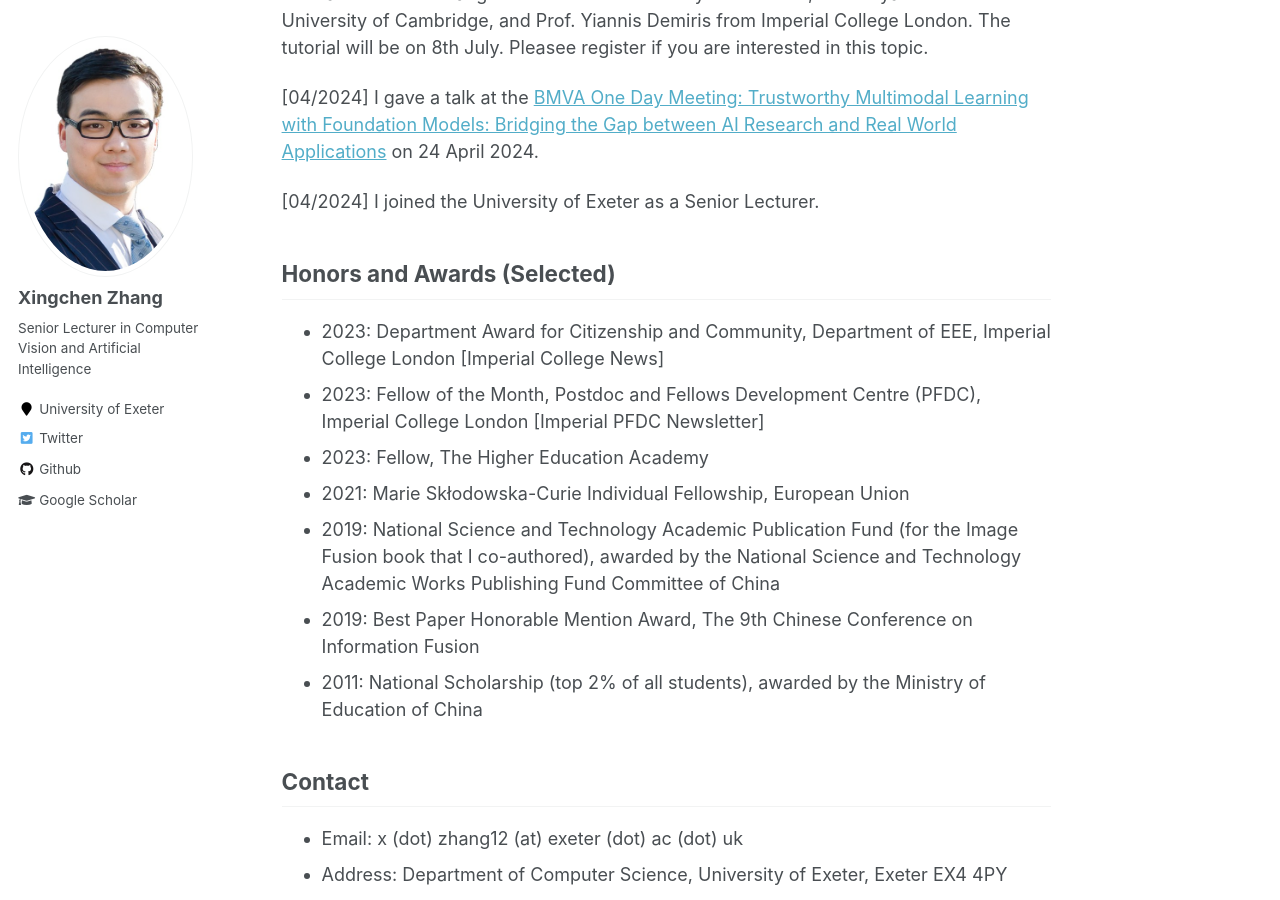
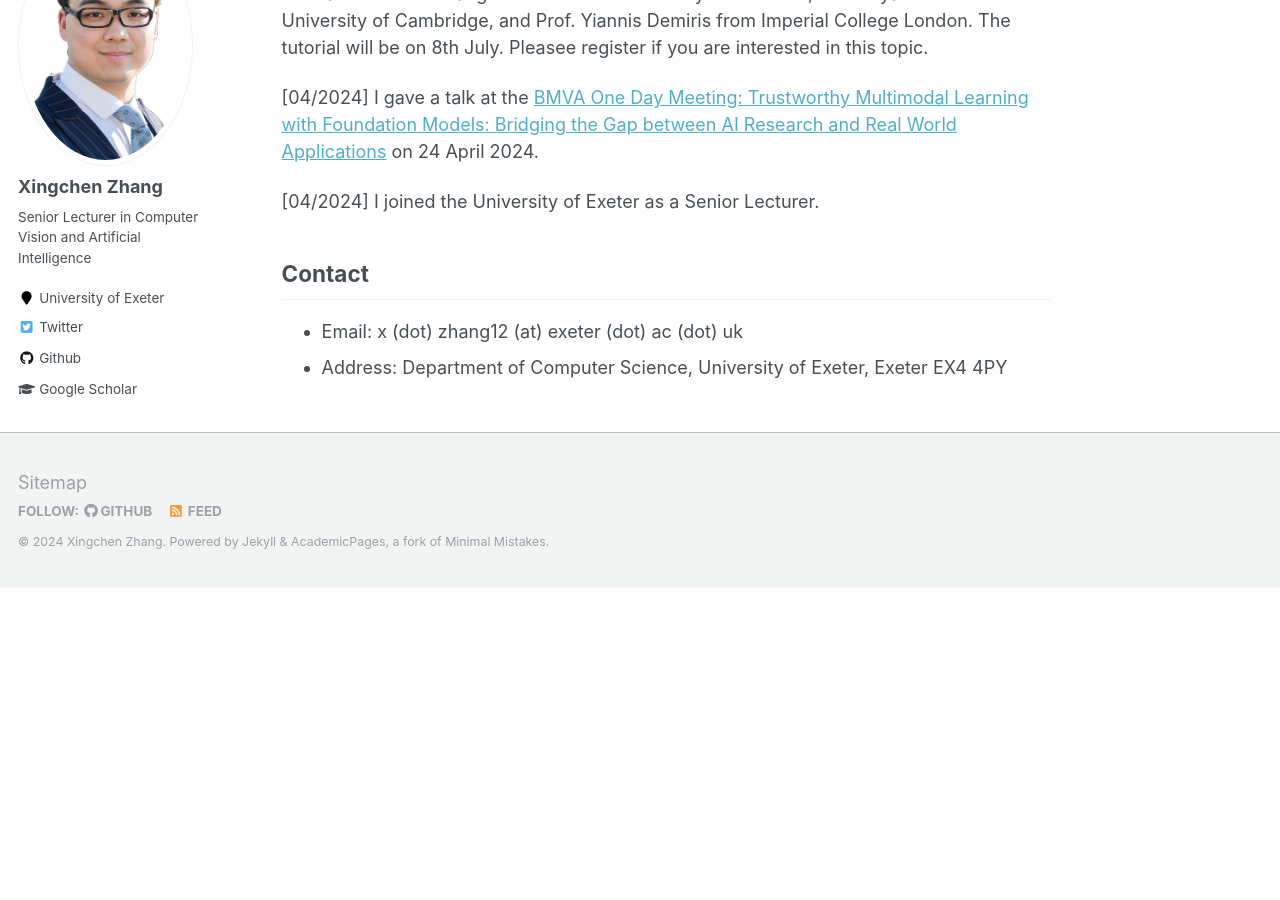
Before and after one commit to xingchenzhang/xingchenzhang.github.io, a Jekyll site: the page built from _pages/about.md, in a window 1280 px wide and 900 px high, scrolled down 1727 px. Built offline with Jekyll 4.4.1, drawn with Linux system fonts in a browser that asks for light colours; after the commit the page ends 2315 px from its top, so only the background shows below that.

Commit message:
add honors and awards page

```diff
--- a/_data/navigation.yml
+++ b/_data/navigation.yml
@@ -21,3 +21,6 @@
 
   - title: "Services"
     url: /services/
+
+  - title: "Honors and Awards"
+    url: /honors/
--- a/_pages/about.md
+++ b/_pages/about.md
@@ -43,17 +43,6 @@
 [04/2024] I joined the University of Exeter as a Senior Lecturer.
 
 
-Honors and Awards (Selected)
-------------------
-
-
-- 2023: Department Award for Citizenship and Community, Department of EEE, Imperial College London [Imperial College News]
-- 2023: Fellow of the Month, Postdoc and Fellows Development Centre (PFDC), Imperial College London [Imperial PFDC Newsletter]
-- 2023: Fellow,  The Higher Education Academy
-- 2021: Marie Skłodowska-Curie Individual Fellowship, European Union
-- 2019: National Science and Technology Academic Publication Fund (for the Image Fusion book that I co-authored), awarded by the National Science and Technology Academic Works Publishing Fund Committee of China
-- 2019: Best Paper Honorable Mention Award, The 9th Chinese Conference on Information Fusion
-- 2011: National Scholarship (top 2% of all students), awarded by the Ministry of Education of China
 
 Contact
 -------
```
Also changed, not shown: _pages/honors.md (added, +16 -0 lines).
